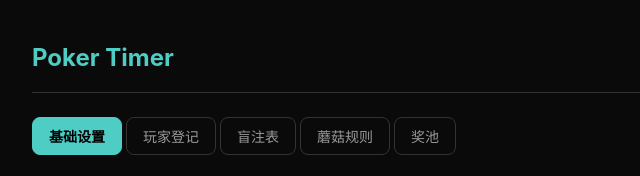
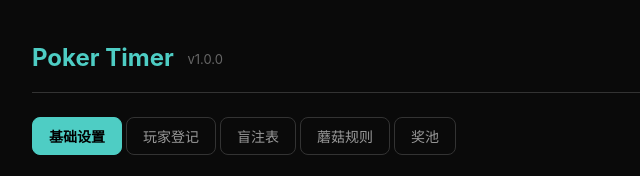
Before and after one commit to crowcn/poker-timer, a plain HTML site: page index.html in a window 1280 px wide. Shown: the top 176 px of the page, 182-822 px from the left. Drawn offline with Linux system fonts and the light colour scheme.

Commit message:
feat: 页面显示版本号，便于确认部署状态
- setup 页标题旁显示 v1.0.0
- 之后每次发布递增版本号（patch 位 +1）

Co-Authored-By: Claude <noreply@anthropic.com>

```diff
--- a/index.html
+++ b/index.html
@@ -22,7 +22,7 @@
        ============================================================ -->
   <div id="view-setup" class="view setup-view active">
     <div class="setup-header">
-      <h1>Poker Timer</h1>
+      <h1>Poker Timer <span class="app-version" id="app-version">v1.0.0</span></h1>
       <div class="header-actions">
         <button class="btn btn-ghost" onclick="showHistory()">历史</button>
         <button class="btn btn-ghost" onclick="showImportExport()">导入/导出</button>
--- a/style.css
+++ b/style.css
@@ -103,6 +103,13 @@ html, body {
   font-size: 24px;
   font-weight: 700;
   color: var(--accent);
+}
+.setup-header .app-version {
+  font-size: 13px;
+  font-weight: 400;
+  color: var(--text-muted);
+  margin-left: 8px;
+  vertical-align: middle;
 }
 .setup-header .header-actions {
   display: flex;
```
